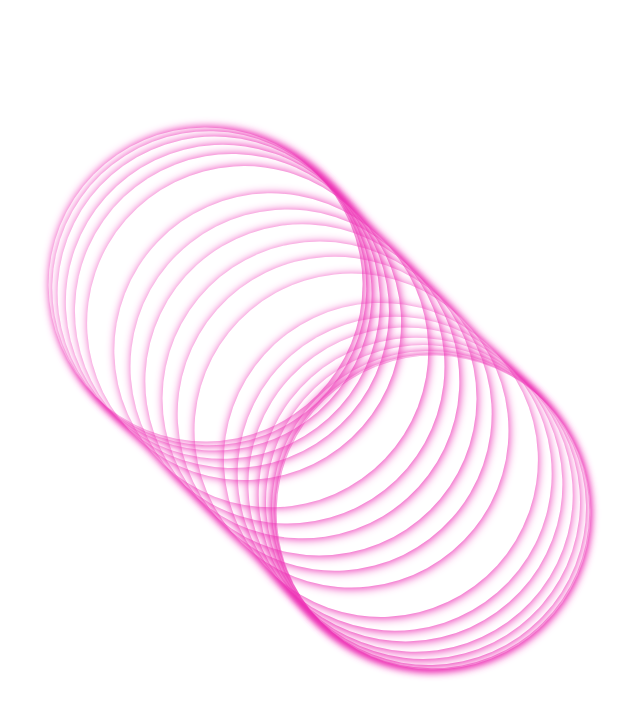
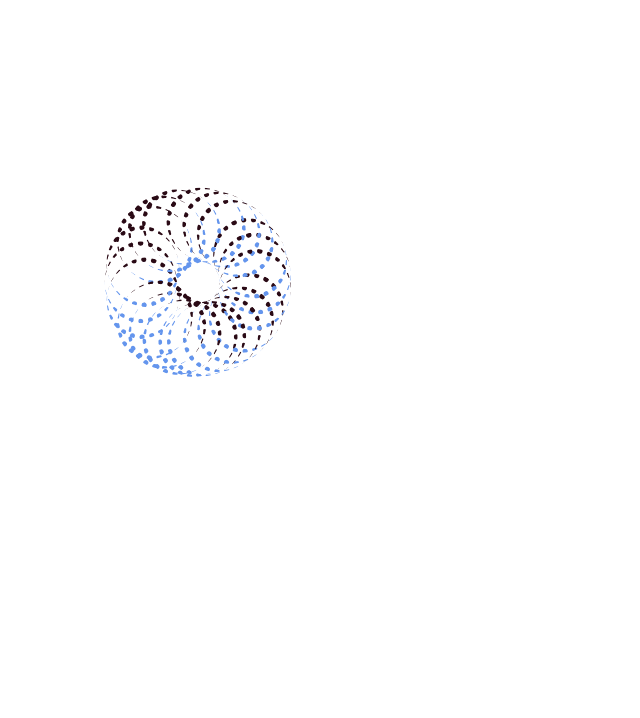
Before and after one commit to risingBirdSong/css_play, a React (Vite) app: page / in a window 1280 px wide. Shown: the top 718 px of the page, without its empty margins (479-1119 px from the left). Built offline with nearby package versions, Linux system fonts and the light colour scheme.

Commit message:
with dotted top and bottom

```diff
--- a/componenents/Flower.tsx
+++ b/componenents/Flower.tsx
@@ -14,7 +14,7 @@ const Flower = () => {
   useEffect(() => {
     const timing = setTimeout(() => {
       setN((prev) => ++prev);
-      if (n % 300 === 0) {
+      if (n % 255 === 0) {
         setRising((prv) => !prv);
       }
       if (rising) {
@@ -26,7 +26,7 @@ const Flower = () => {
       if (n % 10 === 0) {
         let stop = true;
       }
-      if (n > 2000) {
+      if (n > 3000) {
         setClearTimer(true);
       }
     }, delay);
@@ -55,12 +55,12 @@ const Flower = () => {
         }
         return (
           <Pedal
-            transX={radians_to_degrees(Math.cos(num)) * 2}
-            transY={radians_to_degrees(Math.cos(num) * 2)}
-            rgbColors={[(n / 2) % 255, 50, (n * 2) % 255]}
+            transX={radians_to_degrees(Math.sin(num))}
+            transY={radians_to_degrees(Math.cos(num))}
+            rgbColors={[backAndForth, 10, backAndForth / 2]}
             rotateAmount={radians_to_degrees(Math.cos(num))}
-            height={100 + backAndForth}
-            width={100 + backAndForth}
+            height={backAndForth}
+            width={backAndForth}
             top={1}
             left={1}
           />
--- a/componenents/Pedal.tsx
+++ b/componenents/Pedal.tsx
@@ -26,7 +26,11 @@ const Pedal = (props: PedalProps) => {
         top: props.top,
         left: props.left,
         borderRadius: "100%",
-        boxShadow: `1px 1px 10px ${colStr}`,
+        borderTop: `5px dotted ${colStr}`,
+        borderBottom: "5px dotted cornflowerblue",
+        // borderLeft: "5px dotted blueviolet",
+        // borderRight: "5px solid blueviolet",
+        // boxShadow: `1px 1px 10px  ${colStr}`,
         // transform: ``,
         transform: `translate(${props.transX}px, ${props.transY}px) rotate(${props.rotateAmount}deg)`,
         //@ts-ignore
--- a/index.css
+++ b/index.css
@@ -32,4 +32,5 @@
   border-radius: 20%;
   border-right: 500px solid blue;
   transform: scaleY(1.2);
+  color: maroon;
 }
```
Also changed, not shown: 4 other files (tests, documents, lock files or other folders).
